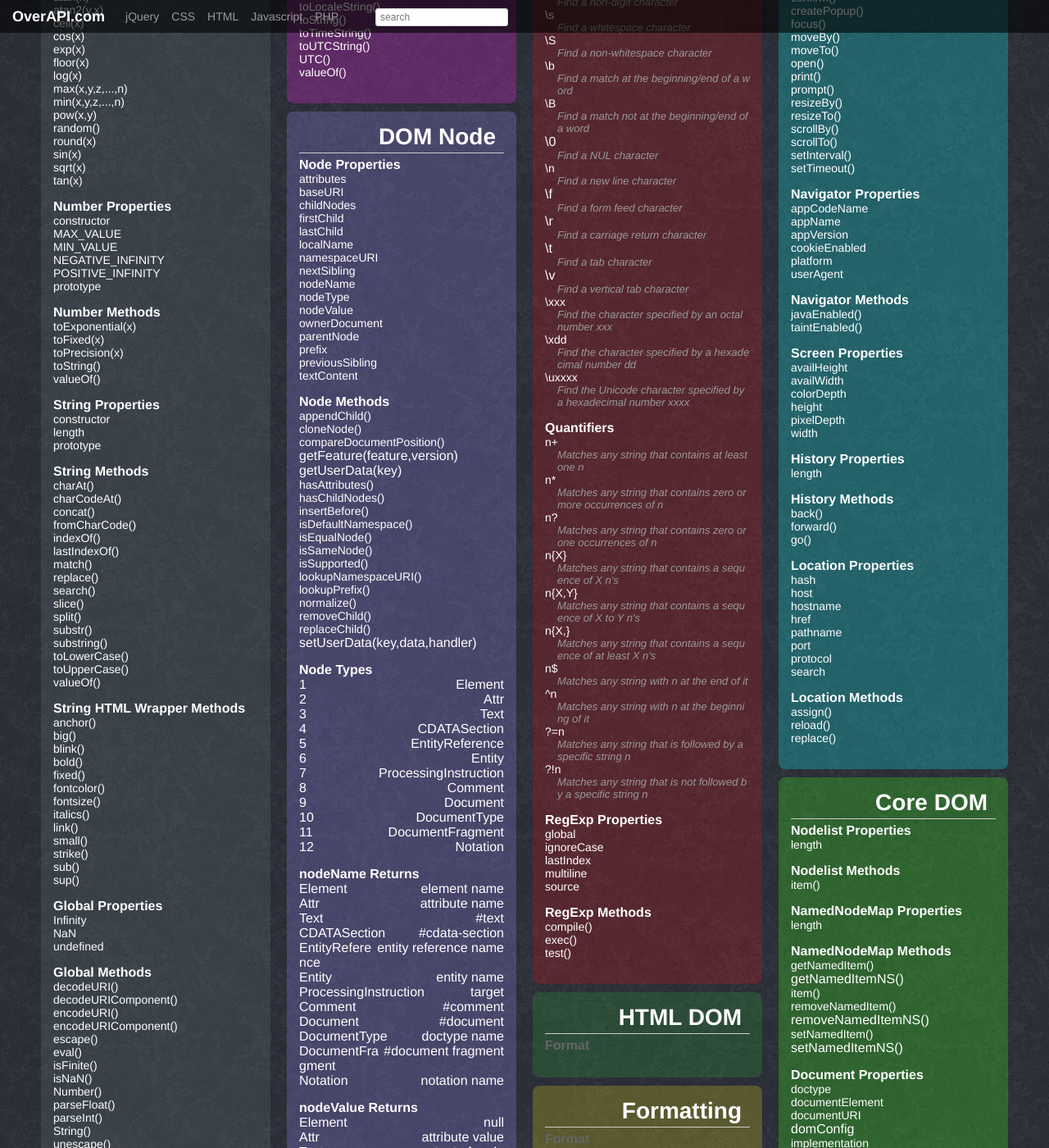
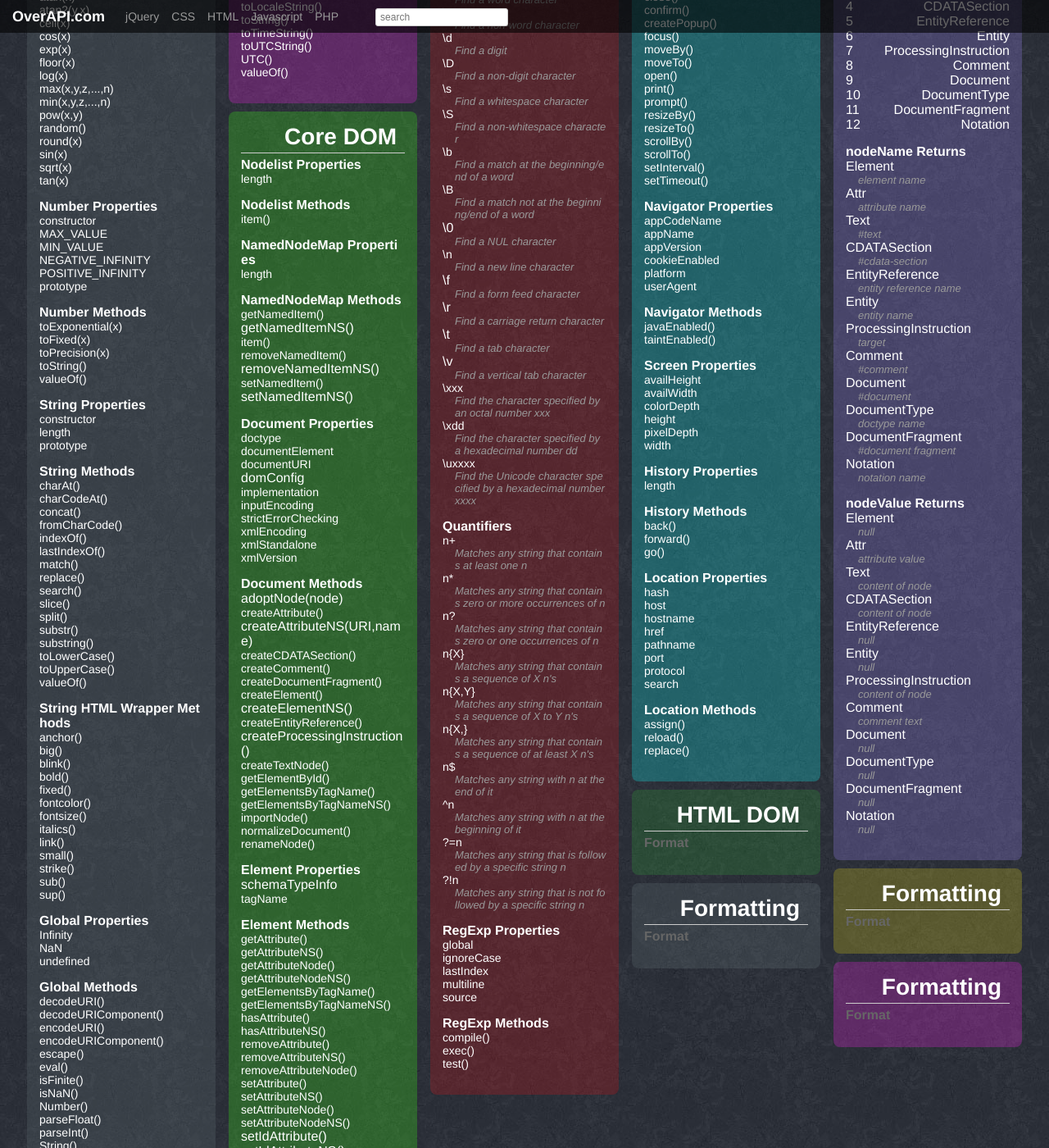
Before and after one commit to code9media/overthecs.github.io, a Jekyll site: the page built from javascript.html, in a window 1280 px wide and 1400 px high, scrolled down 813 px. Shown: the whole window at 82% size. Built offline with Jekyll 4.4.1, drawn with Linux system fonts in a browser that asks for light colours; Markdown is read by kramdown in place of the engine named in the settings; some of the changed text lies outside the part shown.

Commit message:
javascript modify

```diff
--- a/javascript.html
+++ b/javascript.html
@@ -3,7 +3,7 @@ layout:    default
 title:     Javascript Cheatsheet
 ---
 
-<div class="content content-250">
+<div class="content">
     <div class="board">
         <h2 class="board-title">Basic Objects</h2>
         <div class="board-card">
@@ -566,35 +566,59 @@ title:     Javascript Cheatsheet
         <div class="board-card">
             <h3 class="board-card-title">nodeName Returns</h3>
             <ul>
-                <li><span class="right">element name</span><span>Element</span></li>
-                <li><span class="right">attribute name</span><span>Attr</span></li>
-                <li><span class="right">#text</span><span>Text</span></li>
-                <li><span class="right">#cdata-section</span><span>CDATASection</span></li>
-                <li><span class="right">entity reference name</span><span>EntityReference</span></li>
-                <li><span class="right">entity name</span><span>Entity</span></li>
-                <li><span class="right">target</span><span>ProcessingInstruction</span></li>
-                <li><span class="right">#comment</span><span>Comment</span></li>
-                <li><span class="right">#document</span><span>Document</span></li>
-                <li><span class="right">doctype name</span><span>DocumentType</span></li>
-                <li><span class="right">#document fragment</span><span>DocumentFragment</span></li>
-                <li><span class="right">notation name</span><span>Notation</span></li>
+                <li>Element</li>
+                <li class="tip">element name</li>
+                <li>Attr</li>
+                <li class="tip">attribute name</li>
+                <li>Text</li>
+                <li class="tip">#text</li>
+                <li>CDATASection</li>
+                <li class="tip">#cdata-section</li>
+                <li>EntityReference</li>
+                <li class="tip">entity reference name</li>
+                <li>Entity</li>
+                <li class="tip">entity name</li>
+                <li>ProcessingInstruction</li>
+                <li class="tip">target</li>
+                <li>Comment</li>
+                <li class="tip">#comment</li>
+                <li>Document</li>
+                <li class="tip">#document</li>
+                <li>DocumentType</li>
+                <li class="tip">doctype name</li>
+                <li>DocumentFragment</li>
+                <li class="tip">#document fragment</li>
+                <li>Notation</li>
+                <li class="tip">notation name</li>
             </ul>
         </div>
         <div class="board-card">
             <h3 class="board-card-title">nodeValue Returns</h3>
             <ul>
-                <li><span class="right">null</span><span>Element</span></li>
-                <li><span class="right">attribute value</span><span>Attr</span></li>
-                <li><span class="right">content of node</span><span>Text</span></li>
-                <li><span class="right">content of node</span><span>CDATASection</span></li>
-                <li><span class="right">null</span><span>EntityReference</span></li>
-                <li><span class="right">null</span><span>Entity</span></li>
-                <li><span class="right">content of node</span><span>ProcessingInstruction</span></li>
-                <li><span class="right">comment text</span><span>Comment</span></li>
-                <li><span class="right">null</span><span>Document</span></li>
-                <li><span class="right">null</span><span>DocumentType</span></li>
-                <li><span class="right">null</span><span>DocumentFragment</span></li>
-                <li><span class="right">null</span><span>Notation</span></li>
+                <li>Element</li>
+                <li class="tip">null</li>
+                <li>Attr</li>
+                <li class="tip">attribute value</li>
+                <li>Text</li>
+                <li class="tip">content of node</li>
+                <li>CDATASection</li>
+                <li class="tip">content of node</li>
+                <li>EntityReference</li>
+                <li class="tip">null</li>
+                <li>Entity</li>
+                <li class="tip">null</li>
+                <li>ProcessingInstruction</li>
+                <li class="tip">content of node</li>
+                <li>Comment</li>
+                <li class="tip">comment text</li>
+                <li>Document</li>
+                <li class="tip">null</li>
+                <li>DocumentType</li>
+                <li class="tip">null</li>
+                <li>DocumentFragment</li>
+                <li class="tip">null</li>
+                <li>Notation</li>
+                <li class="tip">null</li>
             </ul>
         </div>
     </div>
```
